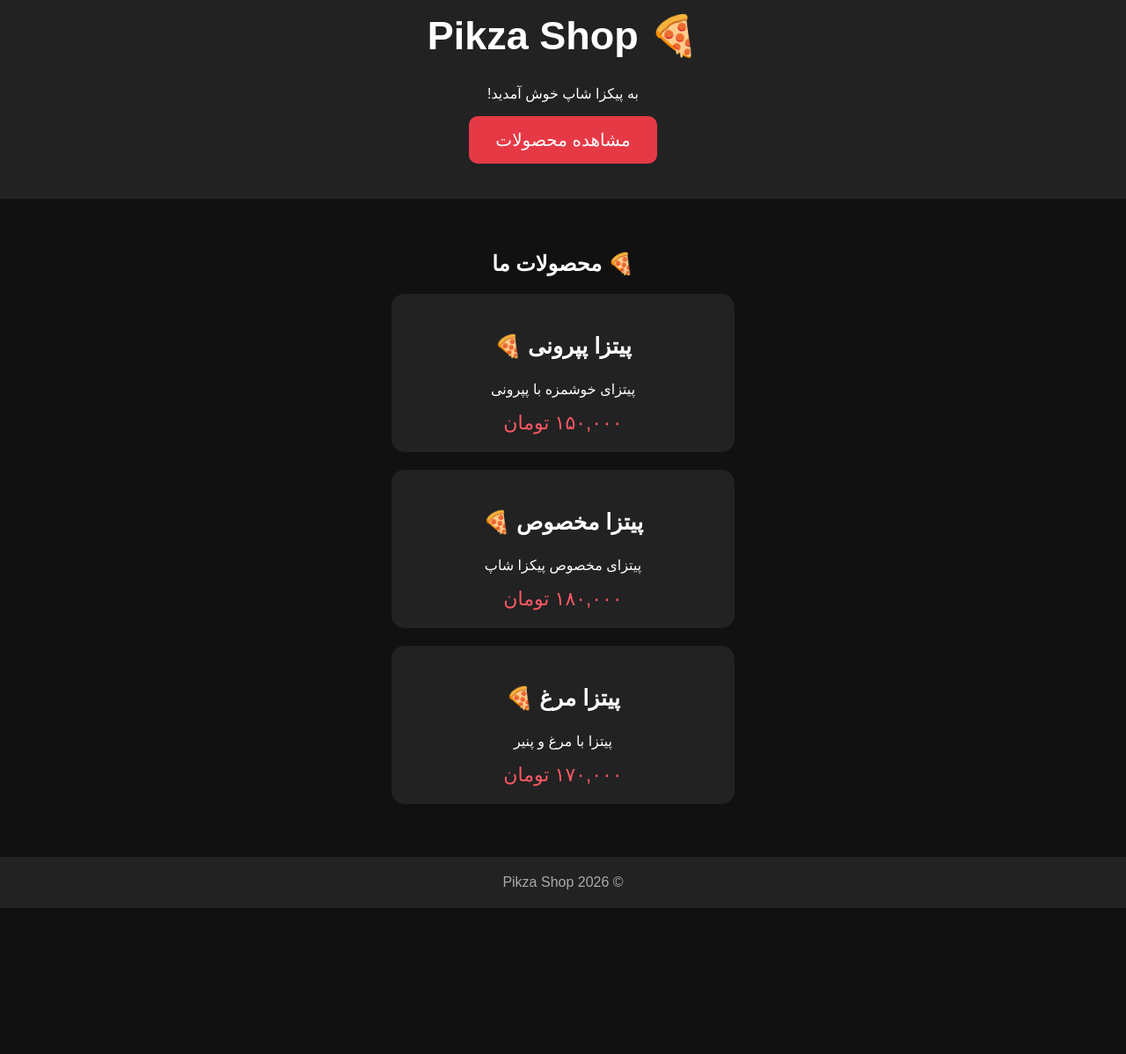
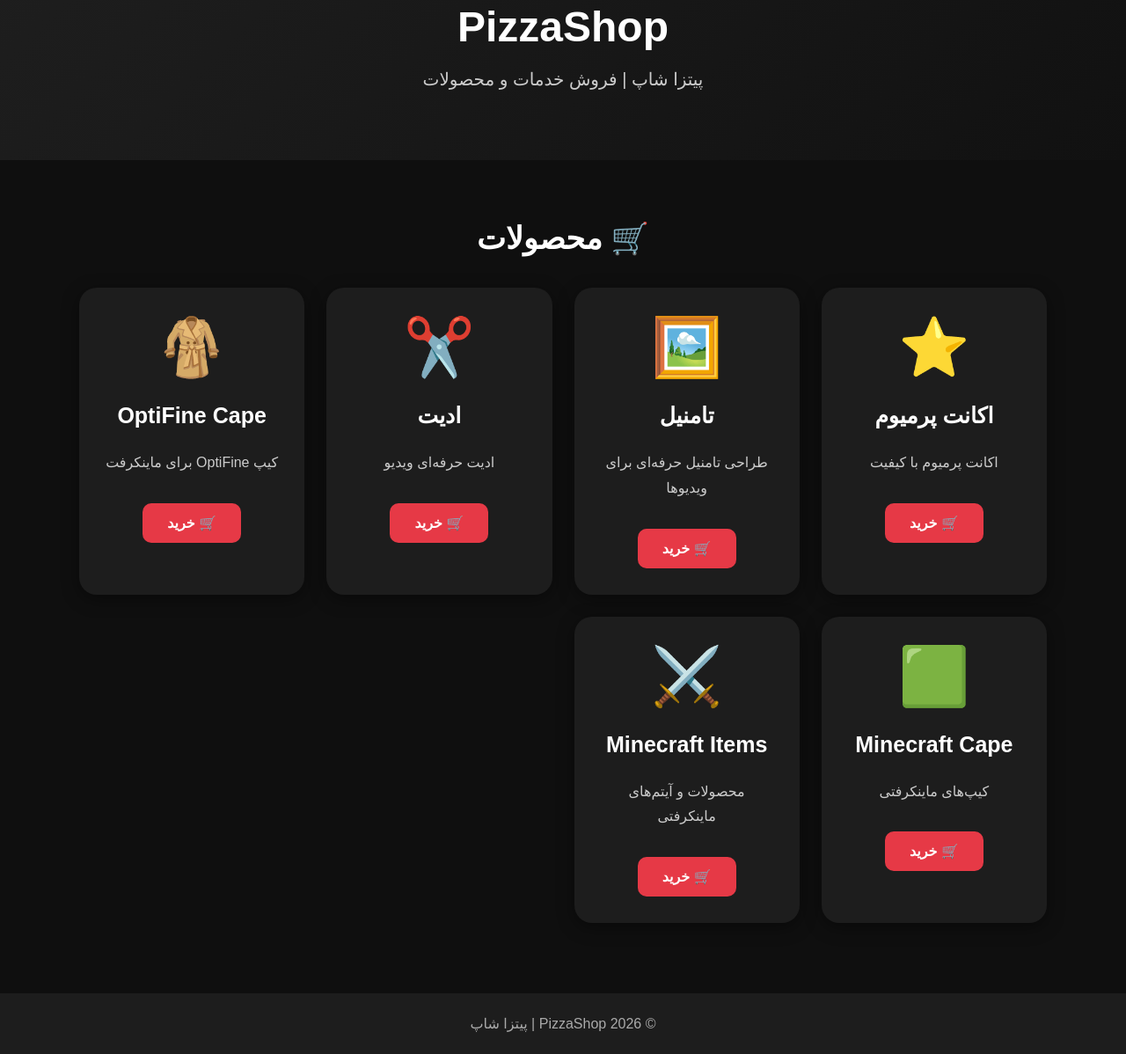
Before and after one commit to mrsigma818-droid/PizzaShop, a plain HTML site: page index.html in a window 1280 px wide. Shown: the part 161-1359 px from the top of the page at 88% size. Before the commit the page ends 1193 px from the top, so only its background shows below. Drawn offline with Linux system fonts and the light colour scheme.

Commit message:
Add Minecraft Products

```diff
--- a/index.html
+++ b/index.html
@@ -3,64 +3,96 @@
 <head>
     <meta charset="UTF-8">
     <meta name="viewport" content="width=device-width, initial-scale=1.0">
-    <title>Pikza Shop</title>
+
+    <title>PizzaShop | پیتزا شاپ</title>
 
     <style>
         body {
             margin: 0;
             font-family: Arial, sans-serif;
-            background: #111;
+            background: #0f0f0f;
             color: white;
-            text-align: center;
         }
 
         header {
-            padding: 40px 20px;
-            background: #222;
+            text-align: center;
+            padding: 60px 20px;
+            background: linear-gradient(135deg, #1f1f1f, #111);
+        }
+
+        .logo {
+            font-size: 80px;
         }
 
         h1 {
-            font-size: 45px;
+            font-size: 48px;
+            margin: 10px;
         }
 
-        .pizza {
-            font-size: 90px;
+        header p {
+            font-size: 20px;
+            color: #ccc;
         }
 
-        .button {
-            display: inline-block;
-            padding: 15px 30px;
-            background: #e63946;
-            color: white;
-            text-decoration: none;
-            border-radius: 10px;
-            font-size: 20px;
+        .products {
+            padding: 40px 20px;
+            max-width: 1100px;
+            margin: auto;
         }
 
-        section {
-            padding: 40px 20px;
+        .products h2 {
+            text-align: center;
+            font-size: 35px;
+            margin-bottom: 35px;
+        }
+
+        .product-grid {
+            display: grid;
+            grid-template-columns: repeat(auto-fit, minmax(250px, 1fr));
+            gap: 25px;
         }
 
         .product {
-            background: #222;
-            margin: 20px auto;
-            padding: 20px;
-            border-radius: 15px;
-            max-width: 350px;
+            background: #1d1d1d;
+            padding: 30px;
+            border-radius: 20px;
+            text-align: center;
+            box-shadow: 0 5px 20px rgba(0,0,0,0.4);
+        }
+
+        .icon {
+            font-size: 65px;
         }
 
         .product h3 {
             font-size: 25px;
         }
 
-        .price {
-            color: #ff5964;
-            font-size: 22px;
+        .product p {
+            color: #ccc;
+            line-height: 1.8;
+        }
+
+        .buy {
+            display: inline-block;
+            margin-top: 15px;
+            padding: 13px 28px;
+            background: #e63946;
+            color: white;
+            text-decoration: none;
+            border-radius: 10px;
+            font-weight: bold;
+        }
+
+        .buy:hover {
+            background: #ff5964;
         }
 
         footer {
-            padding: 20px;
-            background: #222;
+            text-align: center;
+            padding: 25px;
+            margin-top: 40px;
+            background: #1d1d1d;
             color: #aaa;
         }
     </style>
@@ -69,37 +101,77 @@
 <body>
 
 <header>
-    <div class="pizza">🍕</div>
-    <h1>🍕 Pikza Shop</h1>
-    <p>به پیکزا شاپ خوش آمدید!</p>
-
-    <a class="button" href="#products">مشاهده محصولات</a>
+    <div class="logo">🍕</div>
+    <h1>PizzaShop</h1>
+    <p>پیتزا شاپ | فروش خدمات و محصولات</p>
 </header>
 
-<section id="products">
-    <h2>🍕 محصولات ما</h2>
+<section class="products">
+
+    <h2>🛒 محصولات</h2>
+
+    <div class="product-grid">
 
         <div class="product">
-        <h3>پیتزا پپرونی 🍕</h3>
-        <p>پیتزای خوشمزه با پپرونی</p>
-        <div class="price">۱۵۰,۰۰۰ تومان</div>
+            <div class="icon">⭐</div>
+            <h3>اکانت پرمیوم</h3>
+            <p>اکانت پرمیوم با کیفیت</p>
+            <a class="buy" href="https://rubika.ir/its_ArdavanReal" target="_blank">
+                🛒 خرید
+            </a>
         </div>
 
         <div class="product">
-        <h3>پیتزا مخصوص 🍕</h3>
-        <p>پیتزای مخصوص پیکزا شاپ</p>
-        <div class="price">۱۸۰,۰۰۰ تومان</div>
+            <div class="icon">🖼️</div>
+            <h3>تامنیل</h3>
+            <p>طراحی تامنیل حرفه‌ای برای ویدیوها</p>
+            <a class="buy" href="https://rubika.ir/its_ArdavanReal" target="_blank">
+                🛒 خرید
+            </a>
         </div>
 
         <div class="product">
-        <h3>پیتزا مرغ 🍕</h3>
-        <p>پیتزا با مرغ و پنیر</p>
-        <div class="price">۱۷۰,۰۰۰ تومان</div>
+            <div class="icon">✂️</div>
+            <h3>ادیت</h3>
+            <p>ادیت حرفه‌ای ویدیو</p>
+            <a class="buy" href="https://rubika.ir/its_ArdavanReal" target="_blank">
+                🛒 خرید
+            </a>
         </div>
+
+        <div class="product">
+            <div class="icon">🧥</div>
+            <h3>OptiFine Cape</h3>
+            <p>کیپ OptiFine برای ماینکرفت</p>
+            <a class="buy" href="https://rubika.ir/its_ArdavanReal" target="_blank">
+                🛒 خرید
+            </a>
+        </div>
+
+        <div class="product">
+            <div class="icon">🟩</div>
+            <h3>Minecraft Cape</h3>
+            <p>کیپ‌های ماینکرفتی</p>
+            <a class="buy" href="https://rubika.ir/its_ArdavanReal" target="_blank">
+                🛒 خرید
+            </a>
+        </div>
+
+        <div class="product">
+            <div class="icon">⚔️</div>
+            <h3>Minecraft Items</h3>
+            <p>محصولات و آیتم‌های ماینکرفتی</p>
+            <a class="buy" href="https://rubika.ir/its_ArdavanReal" target="_blank">
+                🛒 خرید
+            </a>
+        </div>
+
+    </div>
+
 </section>
 
 <footer>
-    © 2026 Pikza Shop
+    © 2026 PizzaShop | پیتزا شاپ
 </footer>
 
 </body>
```
Lines whose indentation alone changed are shown as unchanged.
